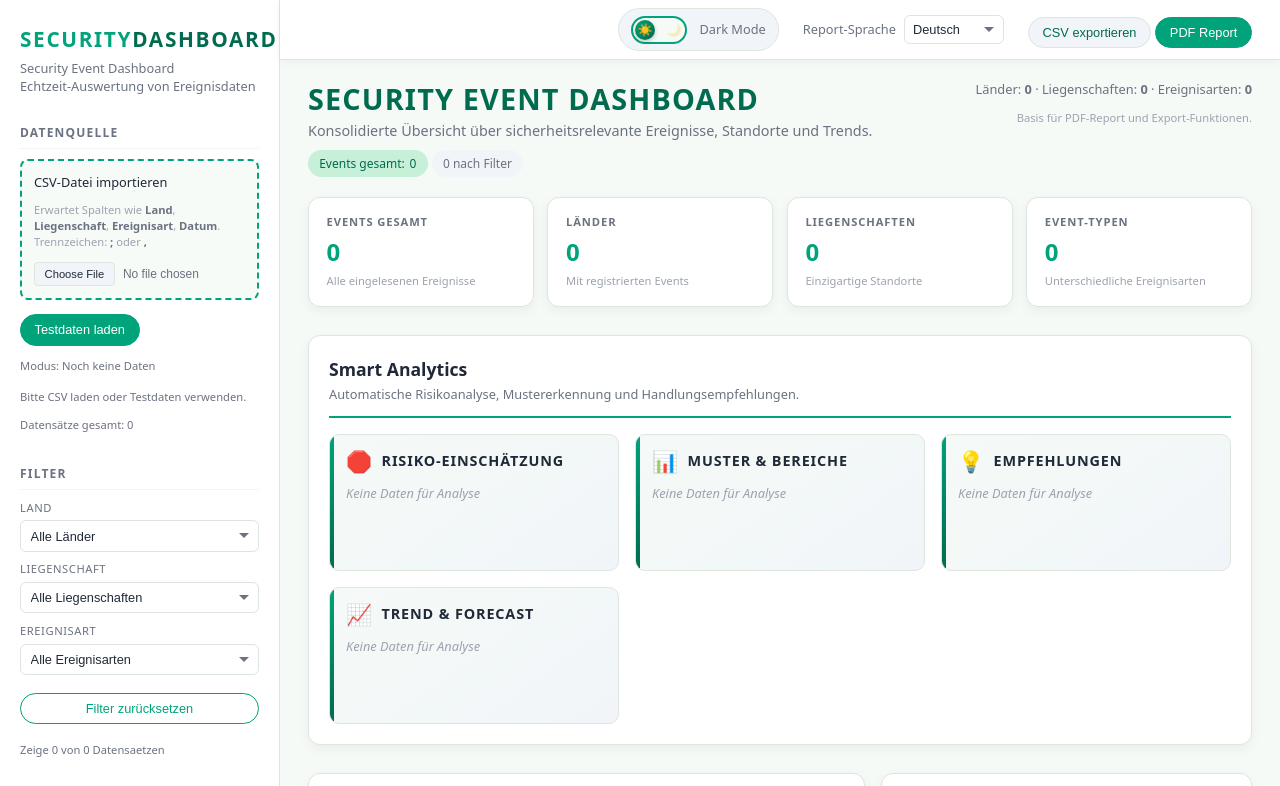
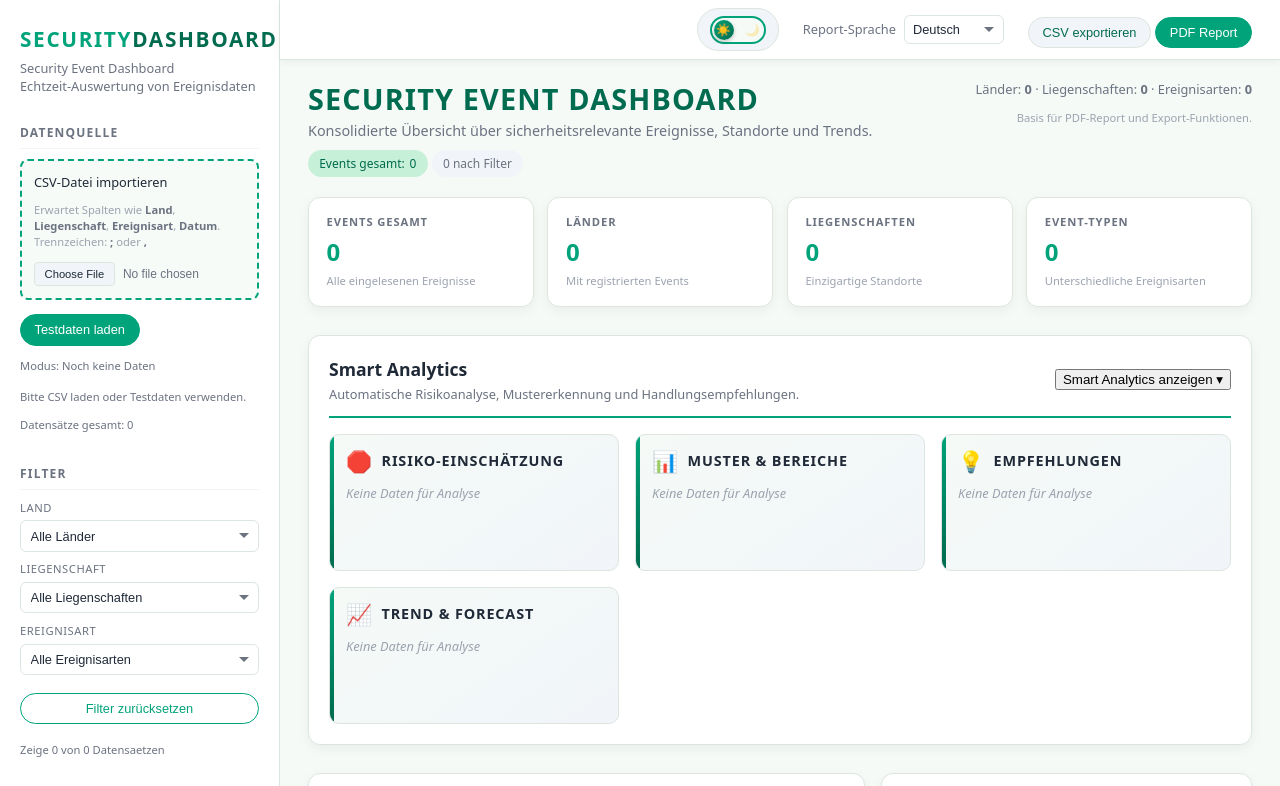
Before and after one commit to BNT266/Coredinate-Dashboard, a plain HTML site: page index.html in a window 1280 px wide. Shown: the top 786 px of the page. Drawn offline with nearby package versions, Linux system fonts and the light colour scheme.

Commit message:
Update index.html

```diff
--- a/index.html
+++ b/index.html
@@ -44,7 +44,7 @@
                 </label>
             </div>
 
-            <!-- Button: ruft DataManager.loadTestData über JS-Eventlistener auf -->
+            <!-- Button: Testdaten laden -->
             <button id="loadTestData" class="btn primary">Testdaten laden</button>
 
             <div id="modeIndicator" class="status mt-2">Modus: Noch keine Daten</div>
@@ -115,7 +115,6 @@
                     <span class="theme-icon moon">🌙</span>
                     <div class="theme-toggle-slider"></div>
                 </div>
-                <span class="theme-label">Dark Mode</span>
             </div>
 
             <!-- Sprache -->
@@ -192,18 +191,24 @@
             </div>
         </section>
 
-        <!-- SMART ANALYTICS PANEL -->
-        <section class="analytics-panel">
-            <div class="panel-header">
+        <!-- SMART ANALYTICS PANEL (standardmäßig eingeklappt) -->
+        <section class="analytics-panel" id="analyticsPanel">
+            <div class="panel-header analytics-header">
                 <div>
                     <div class="panel-title">Smart Analytics</div>
                     <div class="panel-subtitle">
                         Automatische Risikoanalyse, Mustererkennung und Handlungsempfehlungen.
                     </div>
                 </div>
+
+                <!-- Klar sichtbare Toggle-Zeile -->
+                <button id="toggleAnalytics" class="analytics-toggle">
+                    Smart Analytics anzeigen ▾
+                </button>
             </div>
 
-            <div class="insights-grid">
+            <!-- Inhalt wird ein-/ausgeblendet -->
+            <div class="insights-grid" id="analyticsContent">
                 <!-- Risiko -->
                 <div class="insight-card">
                     <div class="insight-header">
@@ -362,7 +367,7 @@
 <!-- Toast Container -->
 <div id="toastContainer" class="toast-container" aria-live="polite" aria-atomic="true"></div>
 
-<!-- App Script (mit kleinem Cache-Buster) -->
-<script src="src/js/app.js?v=2"></script>
+<!-- App Script -->
+<script src="src/js/app.js?v=4"></script>
 </body>
 </html>
```
